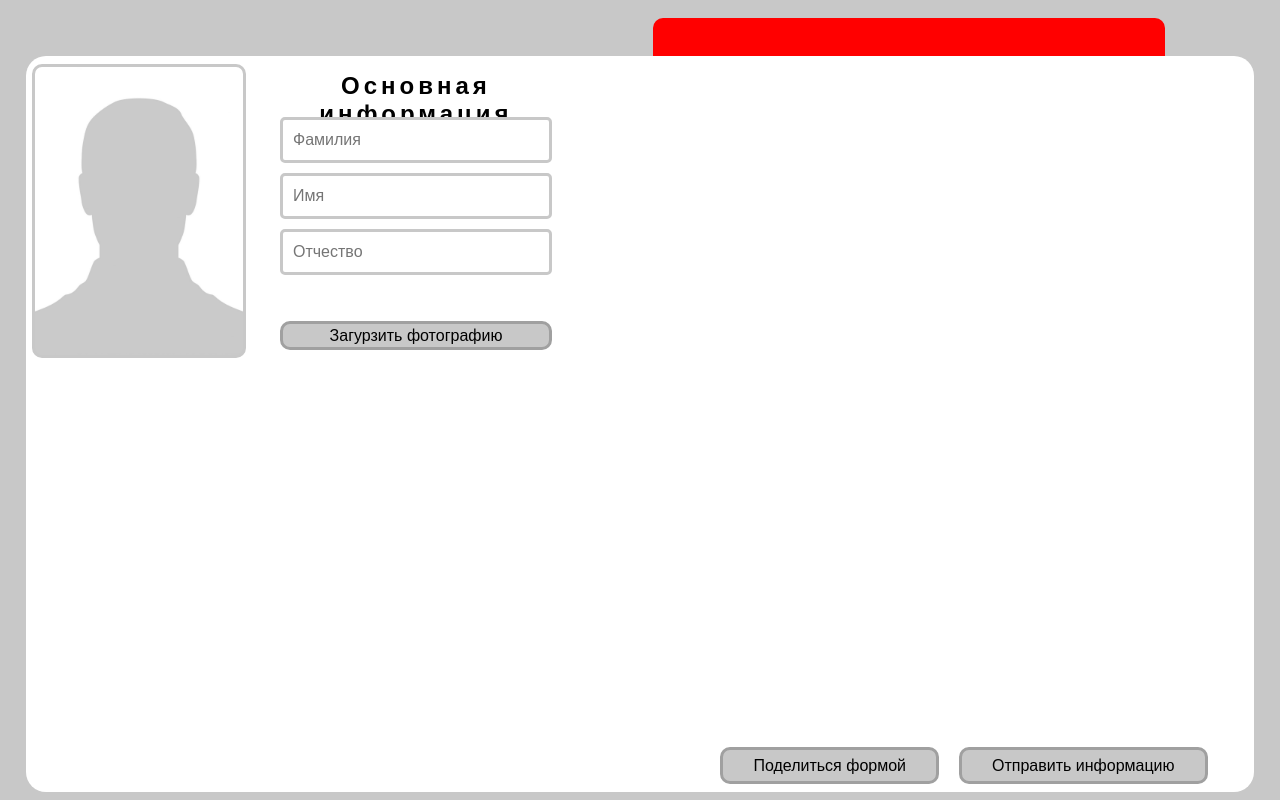
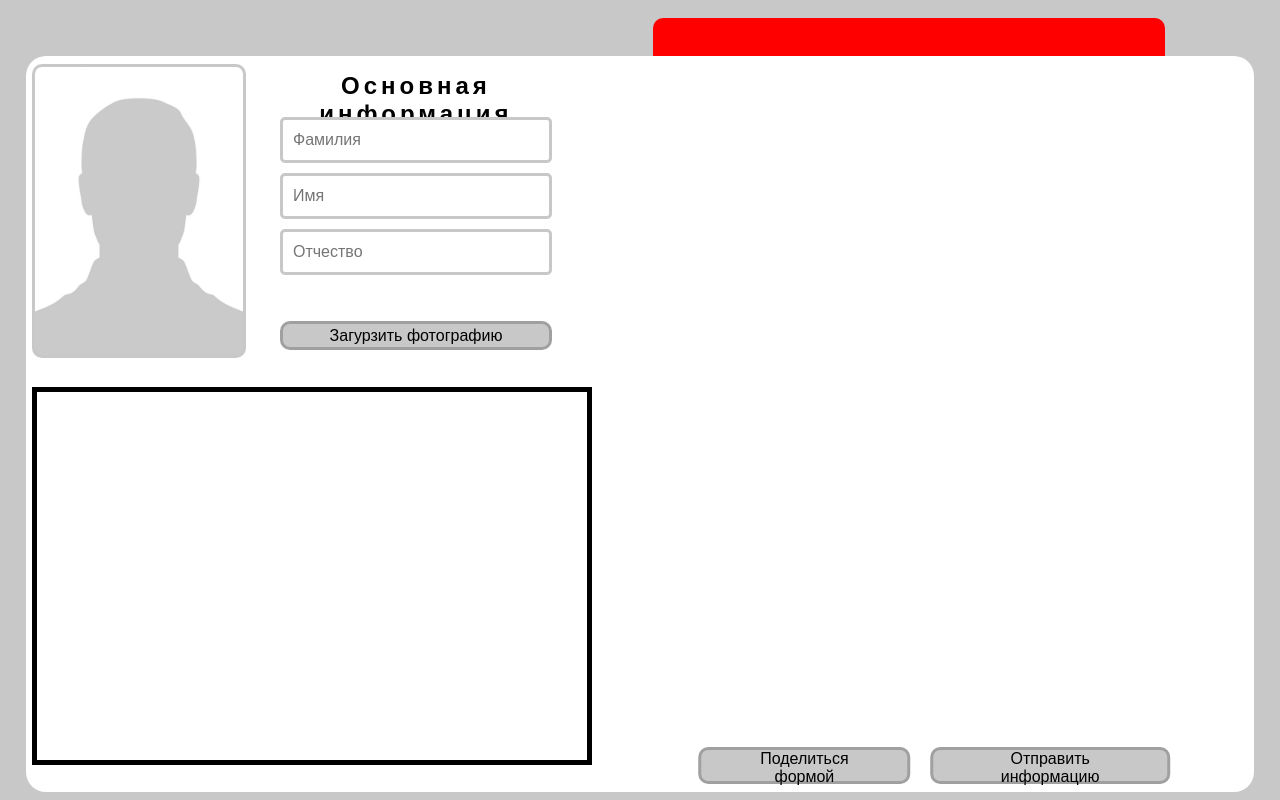
Before and after one commit to bobr-ik/pummemory.v2, a PHP site: page /form/form.html in a window 1280 px wide. Run offline with PHP 8.4, Linux system fonts and the light colour scheme.

Commit message:
Создал ветку отдельного варианта структуры

```diff
--- a/frontend/form/form.html
+++ b/frontend/form/form.html
@@ -31,6 +31,9 @@
                 <input type="file" id="photo-input" />
             </div>
             <div id="person-photo"></div>
+            <div class="general-description">
+
+            </div>
 
             <div class="button-block">
                 <button class="button-style" onclick="usePopup()">Поделиться формой</button>
--- a/frontend/form/style/general.css
+++ b/frontend/form/style/general.css
@@ -94,10 +94,21 @@
     z-index: -1;
 }
 
+.general-description {
+    position: absolute;
+    width: 43vw;
+    height: 50%;
+    top: 45%;
+    left: 0.5vw;
+
+    border: 5px solid black;
+}
+
 .button-block {
     position: absolute;
-    width: auto;
-    right: 3%;
+    width: 40%;
+    left: 71vw;
+    transform: translateX(-50%);
     height: 5%;
     bottom: 1vh;
 
```
